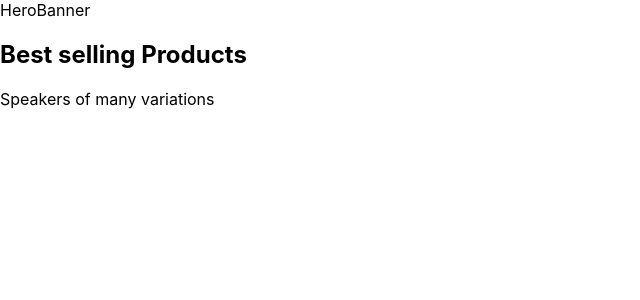
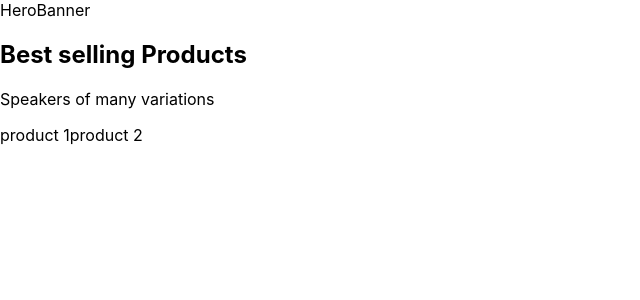
Before and after one commit to nightmarelie/ecommerce-sanity-stripe, a Next.js app: page / in a window 1280 px wide. Shown: the top 300 px of the page, without its empty margins (0-640 px from the left). Built offline with nearby package versions, Linux system fonts and the light colour scheme.

Commit message:
feat: print products

```diff
--- a/pages/index.tsx
+++ b/pages/index.tsx
@@ -8,6 +8,7 @@ const Home = () => {
         <h2>Best selling Products</h2>
         <p>Speakers of many variations</p>
       </div>
+      <div>{["product 1", "product 2"].map((p) => p)}</div>
     </>
   );
 };
```
Also changed, not shown: pages/_app.tsx (+4 -4 lines), .babelrc (deleted).
